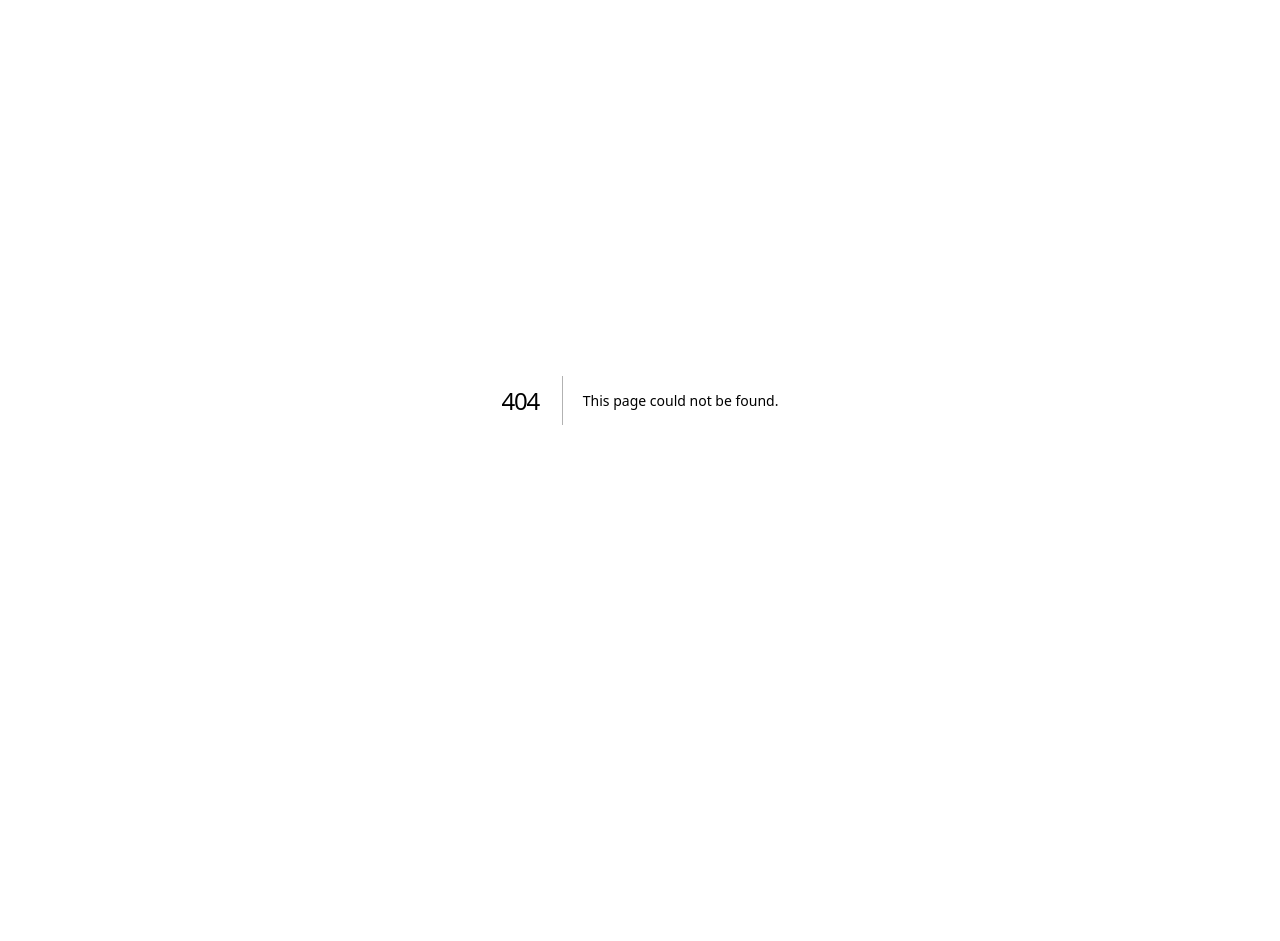
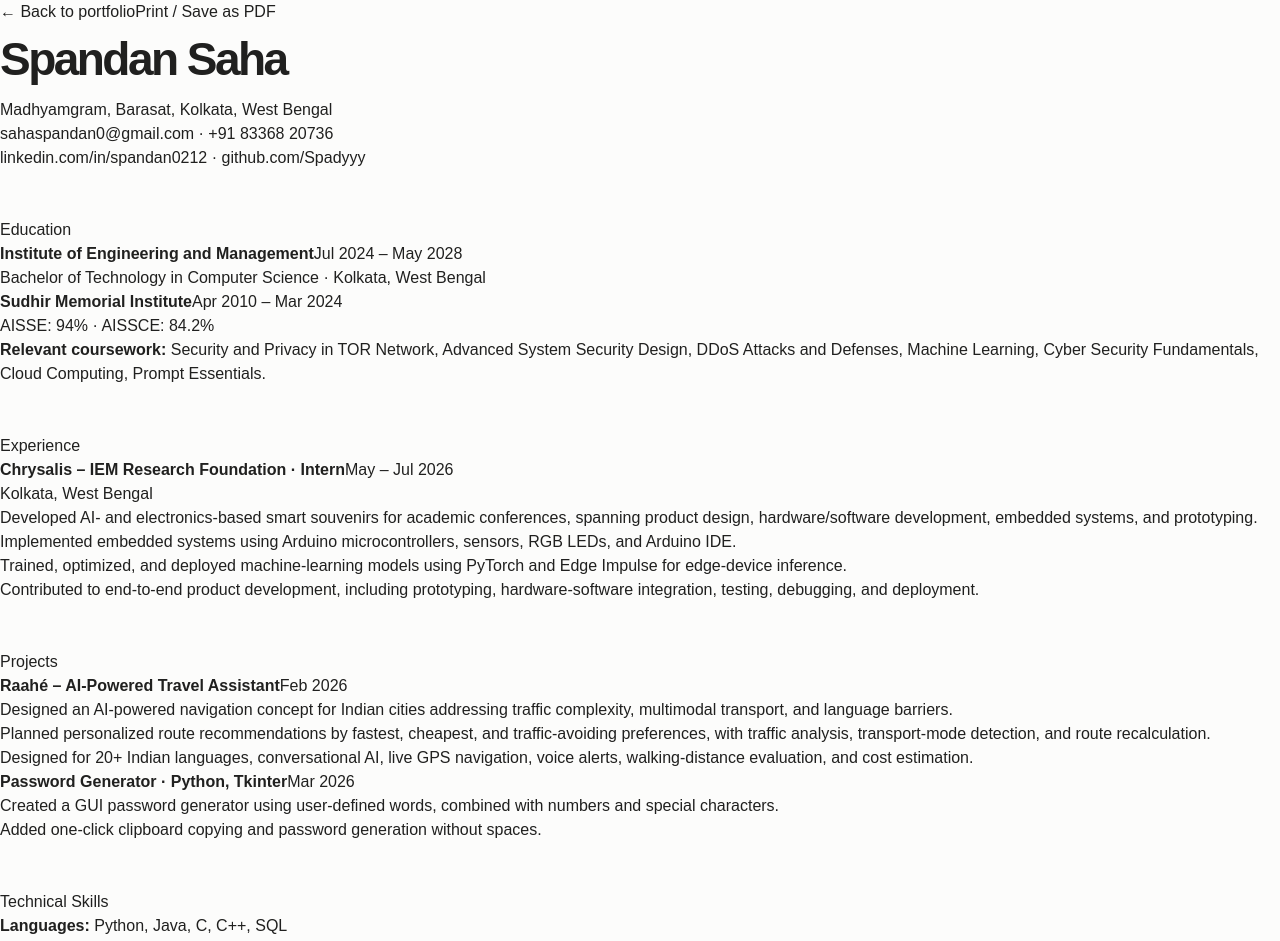
Before and after one commit to Spadyyy/spandamnnn-portfolio, a Next.js app: page /resume in a window 1280 px wide. Before the commit this address had no page. Shown: the top 941 px of the page. Before the commit the page ends 800 px from the top, so only its background shows below. Built offline with nearby package versions, Linux system fonts and the light colour scheme.

Commit message:
Add a print-friendly resume page

```diff
--- /dev/null
+++ b/src/app/resume/page.tsx
@@ -0,0 +1,20 @@
+import type { Metadata } from "next";
+
+export const metadata: Metadata = {
+  title: "Resume",
+  description: "Resume of Spandan Saha, Computer Science student interested in AI/ML, embedded systems, and software development.",
+};
+
+export default function ResumePage() {
+  return <main className="resume-page">
+    <div className="resume-toolbar"><a href="/">← Back to portfolio</a><button onClick={() => window.print()}>Print / Save as PDF</button></div>
+    <article className="resume-sheet">
+      <header className="resume-header"><h1>Spandan Saha</h1><p>Madhyamgram, Barasat, Kolkata, West Bengal</p><p><a href="mailto:sahaspandan0@gmail.com">sahaspandan0@gmail.com</a> · +91 83368 20736</p><p><a href="https://linkedin.com/in/spandan0212">linkedin.com/in/spandan0212</a> · <a href="https://github.com/Spadyyy">github.com/Spadyyy</a></p></header>
+      <section><h2>Education</h2><div className="resume-row"><strong>Institute of Engineering and Management</strong><span>Jul 2024 – May 2028</span></div><p>Bachelor of Technology in Computer Science · Kolkata, West Bengal</p><div className="resume-row"><strong>Sudhir Memorial Institute</strong><span>Apr 2010 – Mar 2024</span></div><p>AISSE: 94% · AISSCE: 84.2%</p><p><b>Relevant coursework:</b> Security and Privacy in TOR Network, Advanced System Security Design, DDoS Attacks and Defenses, Machine Learning, Cyber Security Fundamentals, Cloud Computing, Prompt Essentials.</p></section>
+      <section><h2>Experience</h2><div className="resume-row"><strong>Chrysalis – IEM Research Foundation · Intern</strong><span>May – Jul 2026</span></div><p>Kolkata, West Bengal</p><ul><li>Developed AI- and electronics-based smart souvenirs for academic conferences, spanning product design, hardware/software development, embedded systems, and prototyping.</li><li>Implemented embedded systems using Arduino microcontrollers, sensors, RGB LEDs, and Arduino IDE.</li><li>Trained, optimized, and deployed machine-learning models using PyTorch and Edge Impulse for edge-device inference.</li><li>Contributed to end-to-end product development, including prototyping, hardware-software integration, testing, debugging, and deployment.</li></ul></section>
+      <section><h2>Projects</h2><div className="resume-row"><strong>Raahé – AI-Powered Travel Assistant</strong><span>Feb 2026</span></div><ul><li>Designed an AI-powered navigation concept for Indian cities addressing traffic complexity, multimodal transport, and language barriers.</li><li>Planned personalized route recommendations by fastest, cheapest, and traffic-avoiding preferences, with traffic analysis, transport-mode detection, and route recalculation.</li><li>Designed for 20+ Indian languages, conversational AI, live GPS navigation, voice alerts, walking-distance evaluation, and cost estimation.</li></ul><div className="resume-row"><strong>Password Generator · Python, Tkinter</strong><span>Mar 2026</span></div><ul><li>Created a GUI password generator using user-defined words, combined with numbers and special characters.</li><li>Added one-click clipboard copying and password generation without spaces.</li></ul></section>
+      <section><h2>Technical Skills</h2><p><b>Languages:</b> Python, Java, C, C++, SQL</p><p><b>Developer tools:</b> VS Code, Git, GitHub, Google Cloud Platform, Edge Impulse</p><p><b>Technologies:</b> Tkinter, basic AI/ML, GUI development, Arduino IDE, PyTorch</p></section>
+      <section><h2>Leadership &amp; Extracurricular</h2><p><b>Class Captain:</b> Served as class monitor for 7 years, bridging teacher–student communication and maintaining classroom discipline.</p><p><b>Arts and Creativity (2010–2022):</b> Diploma holder; developed visual design and creative skills through artwork, enhancing design thinking for GUI/UX.</p><p><b>Technical Exploration (2024–Present):</b> Self-learning and building projects in web, app development, and AI/ML focused on GUI design and practical problem-solving.</p></section>
+    </article>
+  </main>;
+}
```
